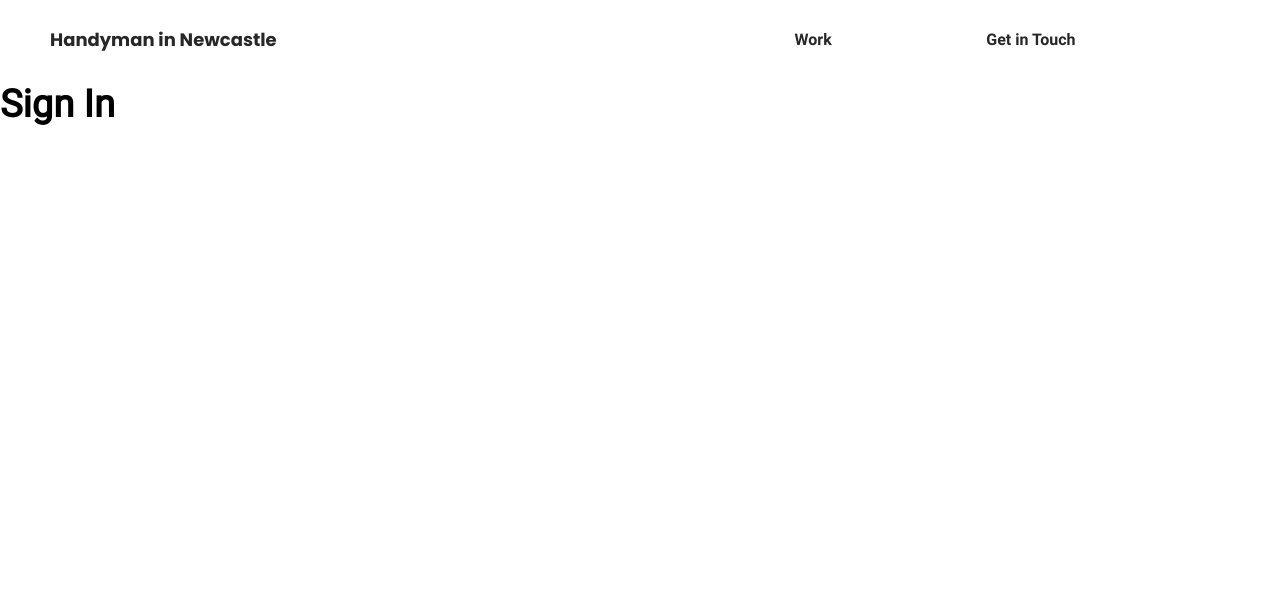
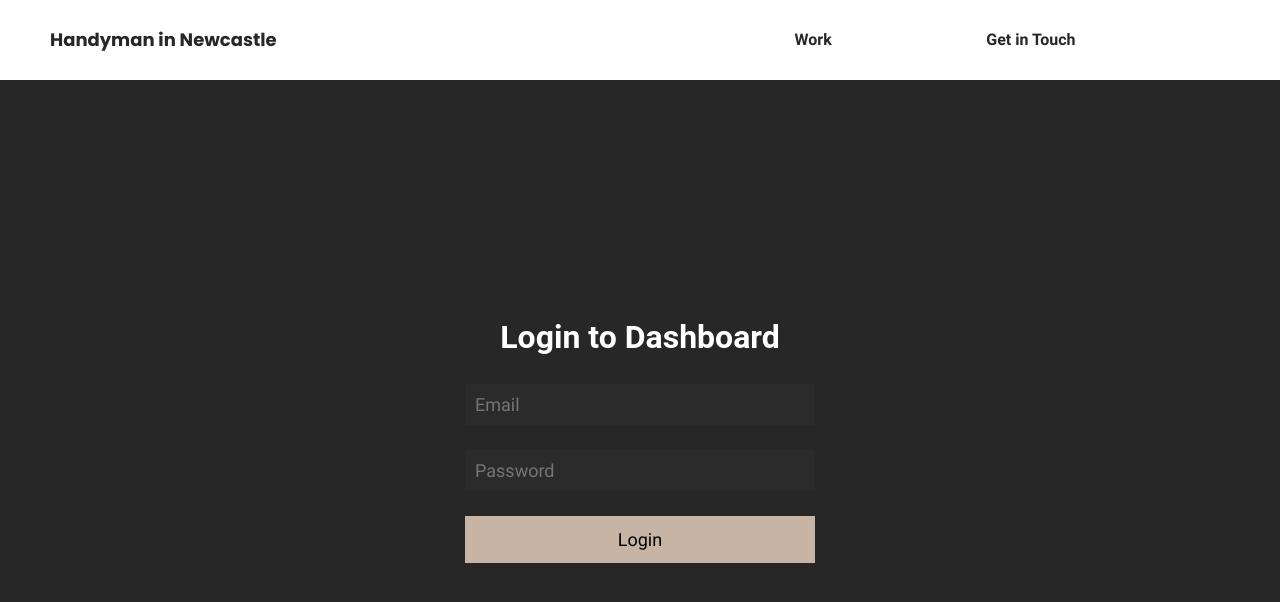
Before and after one commit to pmita/project-ALPHA, a React (Create React App) app: page /admin/signin in a window 1280 px wide. Shown: the top 602 px of the page. Built offline with nearby package versions, Linux system fonts and the light colour scheme.

Commit message:
successfully signing the user in

```diff
--- a/package.json
+++ b/package.json
@@ -3,6 +3,7 @@
   "version": "0.1.0",
   "private": true,
   "dependencies": {
+    "@reduxjs/toolkit": "^1.8.5",
     "@testing-library/jest-dom": "^5.16.5",
     "@testing-library/react": "^13.3.0",
     "@testing-library/user-event": "^13.5.0",
@@ -11,6 +12,7 @@
     "prop-types": "^15.8.1",
     "react": "^18.2.0",
     "react-dom": "^18.2.0",
+    "react-redux": "^8.0.2",
     "react-router-dom": "^6.3.0",
     "react-scripts": "5.0.1",
     "web-vitals": "^2.1.4"
--- /dev/null
+++ b/src/app/slices/authSlice.js
@@ -0,0 +1,47 @@
+/* eslint-disable no-param-reassign */
+/* eslint-disable import/prefer-default-export */
+import { createSlice, createAsyncThunk } from '@reduxjs/toolkit';
+// FIREBASE
+import { fireAuth } from '../../firebase/config';
+
+const initialState = {
+  error: null,
+  isPending: false,
+  user: null
+};
+
+// ASYNC THUNKS
+export const signIn = createAsyncThunk('auth/signIn', async ({ email, password }) => {
+  const response = await fireAuth.signInWithEmailAndPassword(email, password);
+  return response.user;
+});
+
+export const authSlice = createSlice({
+  name: 'auth',
+  initialState,
+  reducers: {
+
+  },
+  extraReducers(builder) {
+    builder
+      .addCase(signIn.pending, (state) => {
+        state.isPending = true;
+      })
+      .addCase(signIn.fulfilled, (state, action) => {
+        state.isPending = false;
+        state.user = action.payload;
+      })
+      .addCase(signIn.rejected, (state, action) => {
+        state.isPending = false;
+        state.error = action.error.message;
+      });
+  }
+});
+
+// REDUX SELECTORS
+export const signInError = (state) => state.auth.error;
+export const signInIsPending = (state) => state.auth.isPending;
+export const signInUser = (state) => state.auth.user;
+
+// MAIN REDUCER EXPORT
+export default authSlice.reducer;
--- /dev/null
+++ b/src/app/store.js
@@ -0,0 +1,10 @@
+/* eslint-disable import/prefer-default-export */
+import { configureStore } from '@reduxjs/toolkit';
+// REDUCERS
+import authReducer from './slices/authSlice';
+
+export const store = configureStore({
+  reducer: {
+    auth: authReducer
+  }
+});
--- a/firebase/config.js
+++ b/src/firebase/config.js
@@ -2,6 +2,7 @@
 // FIREBASE
 import firebase from 'firebase/app';
 import 'firebase/firestore';
+import 'firebase/auth';
 
 const firebaseConfig = {
   apiKey: 'AIzaSyAR5Vza2N3sAjWaaFircYGQR1j8s2xedJ4',
@@ -15,5 +16,6 @@ const firebaseConfig = {
 firebase.initializeApp(firebaseConfig);
 
 const firestore = firebase.firestore();
+const fireAuth = firebase.auth();
 
-export { firestore };
+export { firestore, fireAuth };
--- a/src/index.js
+++ b/src/index.js
@@ -2,6 +2,9 @@ import React from 'react';
 import ReactDOM from 'react-dom/client';
 // ROUTER
 import { BrowserRouter as Router } from 'react-router-dom';
+// REDUX
+import { Provider } from 'react-redux';
+import { store } from './app/store';
 import App from './App';
 // STYLES
 import './styles/App.scss';
@@ -11,7 +14,9 @@ const root = ReactDOM.createRoot(document.getElementById('root'));
 root.render(
   <React.StrictMode>
     <Router>
-      <App />
+      <Provider store={store}>
+        <App />
+      </Provider>
     </Router>
   </React.StrictMode>
 );
--- a/src/pages/SignIn/component.js
+++ b/src/pages/SignIn/component.js
@@ -1,10 +1,56 @@
+/* eslint-disable no-console */
+import { useState } from 'react';
+// REDUX
+import { useSelector, useDispatch } from 'react-redux';
+import {
+  signIn,
+  signInError,
+  signInIsPending,
+  signInUser
+} from '../../app/slices/authSlice';
 // STYLES
 import './style.scss';
 
 function SignIn() {
+  // STATE
+  const [email, setEmail] = useState('');
+  const [password, setPassword] = useState('');
+  const error = useSelector(signInError);
+  const isPending = useSelector(signInIsPending);
+  const user = useSelector(signInUser);
+  const dispatch = useDispatch();
+
+  // EVENTS
+  const handleSubmit = (e) => {
+    e.preventDefault();
+    dispatch(signIn({ email, password }));
+    console.log(email, password, error, isPending, user);
+  };
+
   return (
-    <div className="sign-in">
-      <h1>Sign In</h1>
+    <div className="signin-page">
+      <h2>Login to Dashboard</h2>
+      <form className="signin-form" onSubmit={handleSubmit}>
+        <label>
+          <input
+            type="email"
+            onChange={(event) => setEmail(event.target.value)}
+            value={email}
+            placeholder="Email"
+            required
+          />
+        </label>
+        <label>
+          <input
+            type="text"
+            onChange={(event) => setPassword(event.target.value)}
+            value={password}
+            placeholder="Password"
+            required
+          />
+        </label>
+        <button className="btn highlight" type="submit">Login</button>
+      </form>
     </div>
   );
 }
--- a/src/pages/SignIn/style.scss
+++ b/src/pages/SignIn/style.scss
@@ -0,0 +1,31 @@
+@import '../../styles/functions/mixins';
+@import '../../styles/base/variables';
+@import '../../styles/abstract/global';
+
+.signin-page{
+  overflow-y: hidden;
+  min-height: 90vh;
+  width: 100%;
+  background: $black;
+  @include flex(column, center, center);
+  h2{
+  margin-bottom: 2.5rem;
+   color: $white;
+   font-family: 'Roboto', sans-serif;
+  }
+}
+
+.signin-form{
+  width: 100%;
+  max-width: 350px;
+  height: 100%;
+  @include flex(column, center, stretch);
+  label{
+    input{
+      width: 100%;
+      margin-bottom: 2.5rem;
+      background: $black-light;
+      color: $black-highlight;
+    }
+  }
+}
--- a/src/styles/abstract/_global.scss
+++ b/src/styles/abstract/_global.scss
@@ -176,6 +176,21 @@
         }
       }
     }
+    &.highlight{
+      background: $brown;
+      border: 3px solid $brown;
+      a{
+        color: $black;
+      }
+      &:hover{
+        background: $black;
+        color: $brown;
+        cursor: pointer;
+        a{
+          color: $brown;
+        }
+      }
+    }
   }
 
 
--- a/src/styles/base/_variables.scss
+++ b/src/styles/base/_variables.scss
@@ -1,5 +1,7 @@
 //Colors
 $black: #272727;
+$black-light: #2B2B2B;
+$black-highlight: #585858;
 $white: #FFFFFF;
 $grey: #F7F8FA;
 $brown: #C7B4A5;
```
Also changed, not shown: 1 other file (tests, documents, lock files or other folders).
